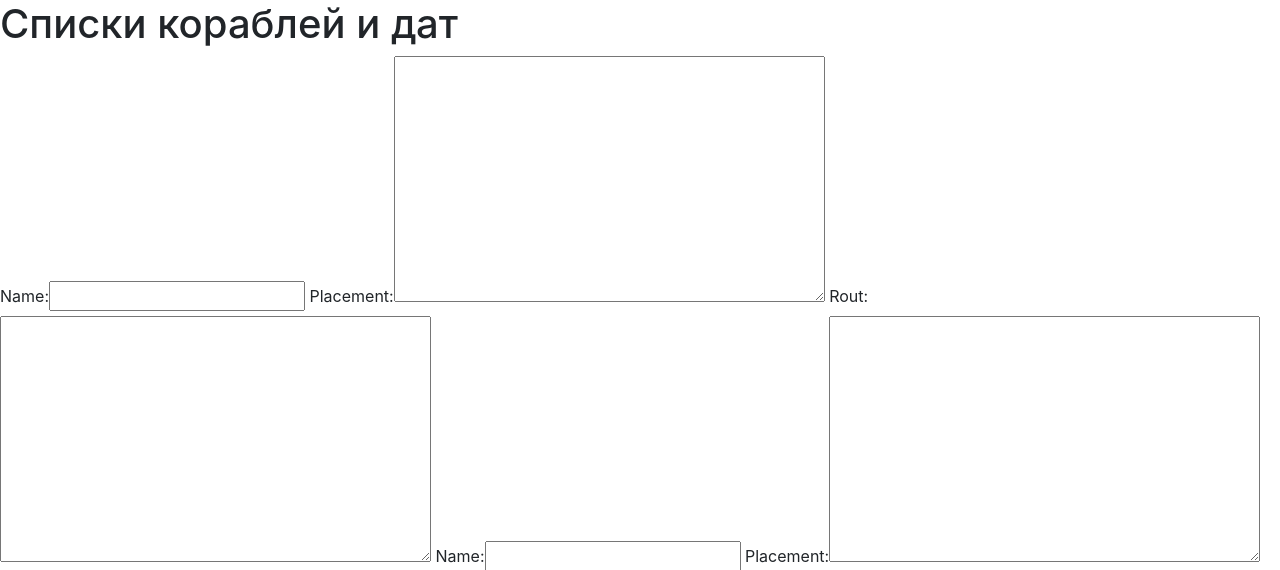
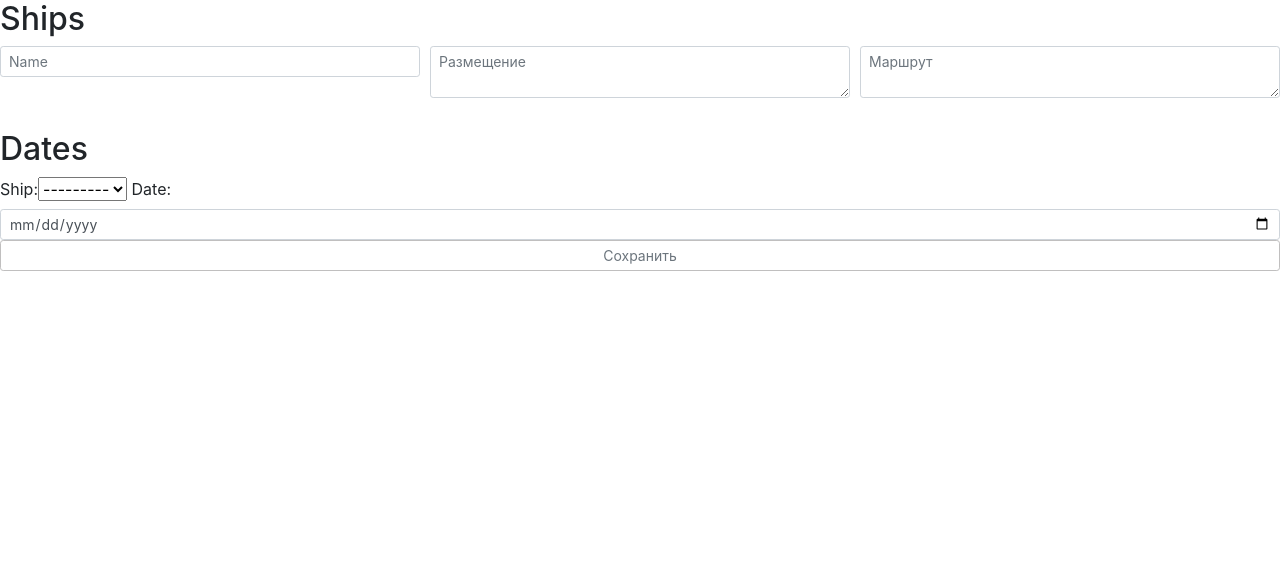
Before and after one commit to Nekr137/visa_app, a Django app: page /lists in a window 1280 px wide. Shown: the part 56-626 px from the top of the page. After the commit the page ends 327 px from the top, so only its background shows below. Run offline with Django 3.2, Linux system fonts and the light colour scheme; data that the repository does not hold is empty; parts of the project's set-up code (start-up, migrations or seed data) failed here and were passed over; some libraries are stand-ins or nearby versions.

Commit message:
Нужны именно списки

```diff
--- a/app/modelform.py
+++ b/app/modelform.py
@@ -5,10 +5,29 @@ from .models import Form1,Form2,GroupMembers
 from django.core.exceptions import NON_FIELD_ERRORS
 from django.forms.models import BaseInlineFormSet
 
+bootstrap_class = 'form-control form-control-sm'
+
+class ShipsForm(ModelForm):
+    class Meta:
+        fields = ('name','placement','rout')
+        widgets = {
+            'name': TextInput(attrs={"class": bootstrap_class, "placeholder": 'Name'}),
+            'placement': Textarea(
+                attrs={'rows': 0, "class": "form-control form-control-sm", "placeholder": 'Размещение'}),
+                'rout': Textarea(attrs={'rows': 0, "class": "form-control form-control-sm", "placeholder": 'Маршрут'}),
+        }
+
+class DatesForm(ModelForm):
+    class Meta:
+        fields = ('ship','date')
+        widgets = {
+            'date': DateInput(format=('%d-%m-%Y'),
+                    attrs={'class': bootstrap_class, 'type': 'date'}),
+        }
+
 class ModelForm1(ModelForm):
     class Meta:
         model = Form1
-        bootstrap_class = 'form-control form-control-sm'
         exclude = ('order',)
         p = ['Фамилия','First name','Имя, Отчество (имена)','Last name','Пол','Цель поездки',
                    'Дата рождения','Номер паспорта','Въезд с','Выезд до','Гражданство','Кратность визы',
--- a/app/views.py
+++ b/app/views.py
@@ -1,16 +1,33 @@
 
 from django.shortcuts import render, redirect
 from django.http import HttpResponseRedirect,HttpResponse,HttpResponseNotFound
-from .modelform import ModelForm1, ModelForm2, MembersForm
+from .modelform import ModelForm1, ModelForm2, MembersForm, DatesForm, ShipsForm
 from .models import Form1, Form2, GroupMembers, Ships, Dates
 from django.core.paginator import Paginator
 from django.forms import modelformset_factory
 
 
+
 def lists(request):
-    ShipsFormSet = modelformset_factory(Ships,fields='__all__',extra=2)
-    formset = ShipsFormSet()
-    return render(request,'app/lists.html',{'formset':formset})
+    DatesFormSet = modelformset_factory(Dates, DatesForm, fields='__all__', extra=1)
+    ShipsFormSet = modelformset_factory(Ships, ShipsForm, fields='__all__',extra=1)
+    if request.method == "POST":
+        ships_formset = ShipsFormSet(request.POST or None, prefix='ship')
+        dates_formset = DatesFormSet(request.POST or None, prefix='date')
+        print('POSTPOSTPOST')
+        if ships_formset.is_valid():
+            ships_formset.save()
+        if dates_formset.is_valid():
+            print('VALIDVALIDVALID')
+            dates_formset.save()
+        return HttpResponseRedirect('/lists')
+    else:
+        dates_formset = DatesFormSet(prefix='date')
+        ships_formset = ShipsFormSet(prefix='ship')
+        return render(request,'app/lists.html',{
+            'dates_formset':dates_formset,
+            'ships_formset':ships_formset
+        })
 
 
 def form1_xlsx(request):
--- a/templates/app/lists.html
+++ b/templates/app/lists.html
@@ -1,9 +1,25 @@
 {% extends 'app/base.html' %}
 
 {% block content %}
-<h1>Списки кораблей и дат</h1>
+
+<form method="post">
+    {% csrf_token %}
+    <h2>Ships</h2>
+    {{ ships_formset.management_form }}
+    {% for ships in ships_formset %}
+        <div class="form-row" >
+        {% for s in ships %}
+            <div class="form-group col-md-4">
+            {{s}}
+            </div>
+        {% endfor %}
+        </div>
+    {% endfor %}
 
 
-{{formset}}
+    <h2>Dates</h2>
+    {{ dates_formset}}
 
+<button type="submit" class="my btn-block btn btn-outline-secondary btn-sm">Сохранить</button>
+</form>
 {% endblock %}
```
